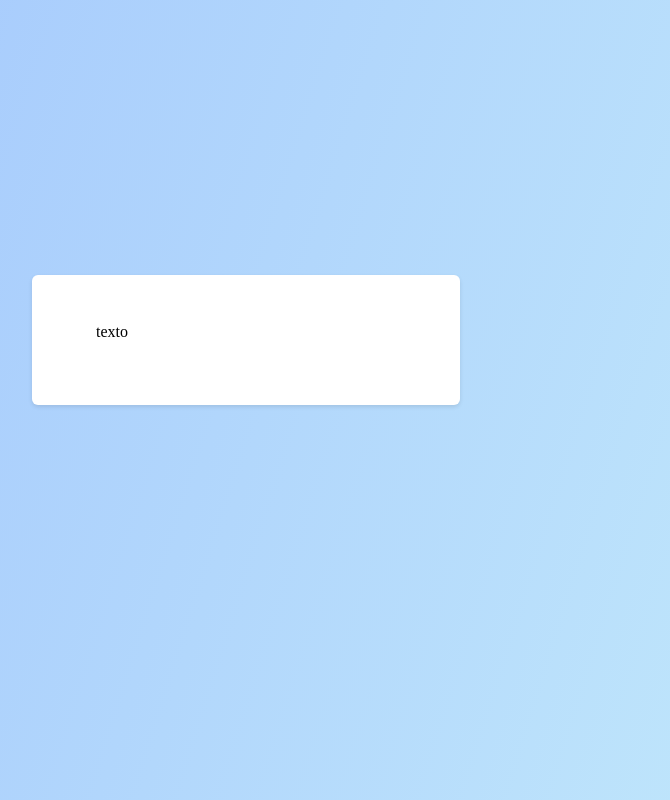
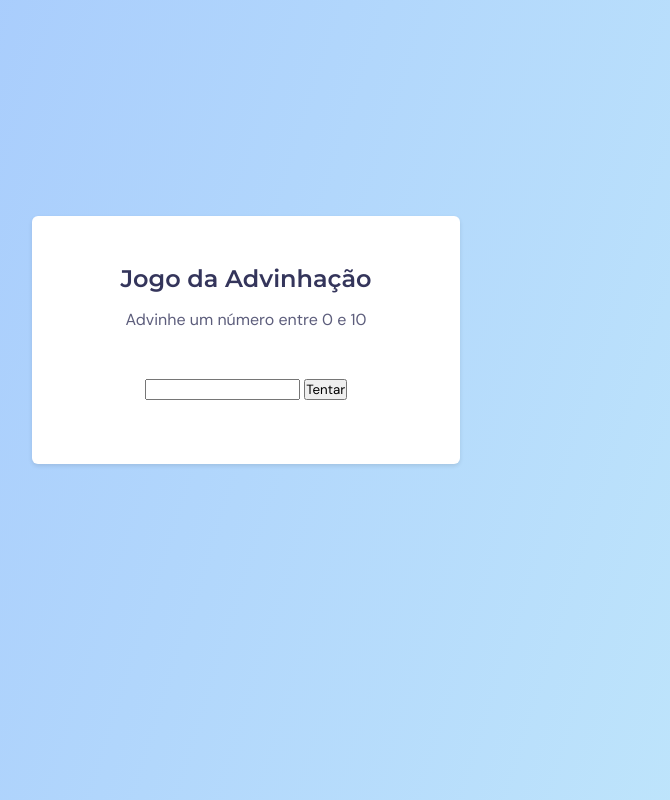
Before and after one commit to DaviF91/Stage05.Projeto01-Jogo-da-Advinhacao, a plain HTML site: page index.html in a window 1280 px wide. Shown: the whole page, without its empty margins (394-1064 px from the left). Drawn offline with Linux system fonts and the light colour scheme.

Commit message:
fonts and texts

```diff
--- a/index.html
+++ b/index.html
@@ -1,14 +1,25 @@
 <!DOCTYPE html>
 <html lang="pt-br">
 <head>
+  <link rel="preconnect" href="https://fonts.googleapis.com">
+  <link rel="preconnect" href="https://fonts.gstatic.com" crossorigin>
+
   <meta charset="UTF-8">
   <meta name="viewport" content="width=device-width, initial-scale=1.0">
   <title>Jogo da Advinhação</title>
   <link rel="stylesheet" href="style.css">
+
+  <link href="https://fonts.googleapis.com/css2?family=DM+Sans:wght@400;700&family=Montserrat:wght@600&display=swap" rel="stylesheet">
 </head>
 <body>
   <main>
-    texto
+    <h1>Jogo da Advinhação</h1>
+    <p>Advinhe um número entre 0 e 10</p>
+
+    <form>
+        <input type="number">
+        <button>Tentar</button>
+    </form>
   </main>
 </body>
 </html>
--- a/style.css
+++ b/style.css
@@ -14,6 +14,12 @@ body {
   display: grid;
   place-items: center;
   height: 100vh;
+
+}
+
+body, button, input {
+
+  font-family: "DM Sans", sans-serif;
 }
 
 main {
@@ -27,4 +33,26 @@ main {
 
   margin-top: -12rem;
 
+  text-align: center;
+
 }
+
+h1 {
+  font-family: "Montserrat", sans-serif;
+  font-size: 2.4rem;
+  margin-bottom: 1.6rem;
+
+}
+
+h1, p {
+
+  color: #34355B;
+}
+
+p {
+  opacity: 0.8;
+}
+
+form {
+  margin-top: 4.8rem;
+}
```
